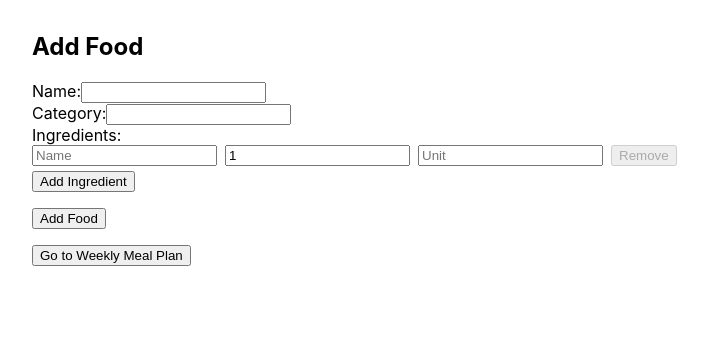
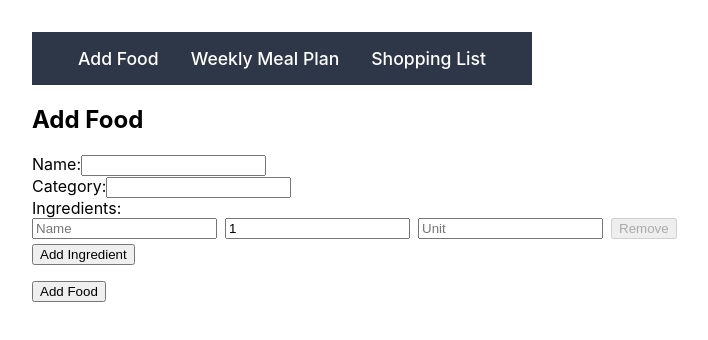
Before and after one commit to shravanthi-m/MealPlanner, a React (Create React App) app in the folder frontend/: page /add-food in a window 1280 px wide. Shown: the top 340 px of the page, without its empty margins (358-1066 px from the left). Built offline with nearby package versions, Linux system fonts and the light colour scheme.

Commit message:
Added navigation and backend, frontend fixes

```diff
--- /dev/null
+++ b/frontend/src/components/NavBar.css
@@ -0,0 +1,30 @@
+.navbar {
+  background: #2d3748;
+  padding: 1rem;
+  display: flex;
+  justify-content: center;
+}
+
+.navbar ul {
+  list-style: none;
+  display: flex;
+  gap: 2rem;
+  margin: 0;
+  padding: 0;
+}
+
+.navbar li {
+  display: inline;
+}
+
+.navbar a {
+  color: #fff;
+  text-decoration: none;
+  font-weight: 500;
+  font-size: 1.1rem;
+  transition: color 0.2s;
+}
+
+.navbar a:hover {
+  color: #63b3ed;
+}
--- /dev/null
+++ b/frontend/src/components/NavBar.js
@@ -0,0 +1,16 @@
+// NavBar.js
+import React from "react";
+import { Link } from "react-router-dom";
+import "./NavBar.css";
+
+export default function NavBar() {
+  return (
+    <nav className="navbar">
+      <ul>
+        <li><Link to="/add-food">Add Food</Link></li>
+        <li><Link to="/meal-plan">Weekly Meal Plan</Link></li>
+        <li><Link to="/shopping-list">Shopping List</Link></li>
+      </ul>
+    </nav>
+  );
+}
--- a/frontend/src/components/ShoppingListView.js
+++ b/frontend/src/components/ShoppingListView.js
@@ -2,21 +2,10 @@
 import React from "react";
 
 export default function ShoppingListView({ items = [], onCheck }) {
-  // Group items by category
-  const grouped = items.reduce((acc, item) => {
-    const cat = item.category || "Other";
-    if (!acc[cat]) acc[cat] = [];
-    acc[cat].push(item);
-    return acc;
-  }, {});
-
   return (
     <div className="shopping-list-view">
-      {Object.keys(grouped).map(category => (
-        <div key={category} className="shopping-category">
-          <h3>{category}</h3>
       <ul>
-            {grouped[category].map(item => (
+        {items.map(item => (
           <li key={item.name}>
             <label>
               <input
@@ -30,7 +19,5 @@ export default function ShoppingListView({ items = [], onCheck }) {
         ))}
       </ul>
     </div>
-      ))}
-    </div>
   );
 }
--- a/frontend/src/components/WeeklyMealPlanGrid.js
+++ b/frontend/src/components/WeeklyMealPlanGrid.js
@@ -37,6 +37,7 @@ export default function WeeklyMealPlanGrid({ weekStart, mealPlan, onChange, food
                 <CustomMealSelector
                   foods={foods}
                   selected={day[mealType][0]?.foodId || ""}
+                  mealType={mealType}
                   onChange={foodId => {
                     handleMealChange(dayIdx, mealType, foodId ? [{ foodId }] : []);
                   }}
--- a/frontend/src/pages/AddFoodPage.js
+++ b/frontend/src/pages/AddFoodPage.js
@@ -1,4 +1,5 @@
 import React, { useState } from "react";
+import NavBar from "../components/NavBar";
 import { useNavigate } from "react-router-dom";
 import { apiFetch } from "../utils/api";
 
@@ -46,6 +47,7 @@ export default function AddFoodPage() {
 
   return (
     <div style={{ maxWidth: 500, margin: "2rem auto" }}>
+      <NavBar />
       <h2>Add Food</h2>
       <form onSubmit={handleSubmit}>
         <div>
@@ -88,9 +90,6 @@ export default function AddFoodPage() {
         <button type="submit" style={{ marginTop: "1rem" }}>Add Food</button>
       </form>
       {message && <div style={{ marginTop: "1rem", color: message.includes("success") ? "green" : "red" }}>{message}</div>}
-      <button onClick={() => navigate("/meal-plan")} style={{ marginTop: "1rem" }}>
-        Go to Weekly Meal Plan
-      </button>
     </div>
   );
 }
--- a/frontend/src/pages/MealPlanPage.js
+++ b/frontend/src/pages/MealPlanPage.js
@@ -3,7 +3,7 @@ import React from "react";
 import WeeklyMealPlanGrid from "../components/WeeklyMealPlanGrid";
 import { useFoods } from "../hooks/useFoods";
 import { useMealPlan } from "../hooks/useMealPlan";
-import { useNavigate } from "react-router-dom";
+import NavBar from "../components/NavBar";
 
 const getWeekStartISO = () => {
   const now = new Date();
@@ -14,7 +14,6 @@ const getWeekStartISO = () => {
 };
 
 const MealPlanPage = () => {
-  const navigate = useNavigate();
   const weekStart = getWeekStartISO();
   const { mealPlan, setMealPlan, saveMealPlan, loading, error } = useMealPlan(weekStart);
   const { foods, loading: foodsLoading, error: foodsError } = useFoods();
@@ -38,33 +37,22 @@ const MealPlanPage = () => {
     })
   };
 
+  // Auto-save meal plan on every change
+  const handleMealPlanChange = (newPlan) => {
+    setMealPlan(newPlan);
+    saveMealPlan(newPlan);
+  };
+
   return (
     <div>
+      <NavBar />
       <h1>Weekly Meal Plan</h1>
       <WeeklyMealPlanGrid
         weekStart={weekStart}
         mealPlan={mealPlan || defaultPlan}
-        onChange={setMealPlan}
+        onChange={handleMealPlanChange}
         foods={foods}
       />
-      <button
-        onClick={() => saveMealPlan(mealPlan || defaultPlan)}
-        style={{ marginTop: "1rem" }}
-      >
-        Save Meal Plan
-      </button>
-      <button
-        onClick={() => navigate("/shopping-list")}
-        style={{ marginTop: "1rem", marginLeft: "1rem" }}
-      >
-        Go to Shopping List
-      </button>
-      <button
-        onClick={() => navigate("/add-food")}
-        style={{ marginTop: "1rem", marginLeft: "1rem" }}
-      >
-        Add Food
-      </button>
       {error && <div style={{ color: "red" }}>{error.message || error.toString()}</div>}
     </div>
   );
--- a/frontend/src/pages/ShoppingListPage.js
+++ b/frontend/src/pages/ShoppingListPage.js
@@ -1,5 +1,6 @@
 // Shopping List Page
-import React from "react";
+import React, { useEffect } from "react";
+import NavBar from "../components/NavBar";
 import ShoppingListView from "../components/ShoppingListView";
 import { useShoppingList } from "../hooks/useShoppingList";
 
@@ -15,14 +16,20 @@ const ShoppingListPage = () => {
   const weekStart = getWeekStartISO();
   const { list, loading, error, checkItem, generateList } = useShoppingList(weekStart);
 
+  // Automatically generate shopping list on mount
+  useEffect(() => {
+    generateList();
+    // eslint-disable-next-line
+  }, []);
+
   const handleDownloadPDF = () => {
     window.open(`/api/shopping-list/pdf?weekStart=${encodeURIComponent(weekStart)}`, "_blank");
   };
 
   return (
     <div>
+      <NavBar />
       <h1>Shopping List</h1>
-      <button onClick={generateList} style={{ marginRight: "1rem" }}>Generate Shopping List</button>
       <button onClick={handleDownloadPDF}>Download PDF</button>
       {loading && <div>Loading...</div>}
       {error && <div style={{ color: "red" }}>{error.message || error.toString()}</div>}
```
Also changed, not shown: 1 other file (tests, documents, lock files or other folders). Lines whose indentation alone changed are shown as unchanged.
